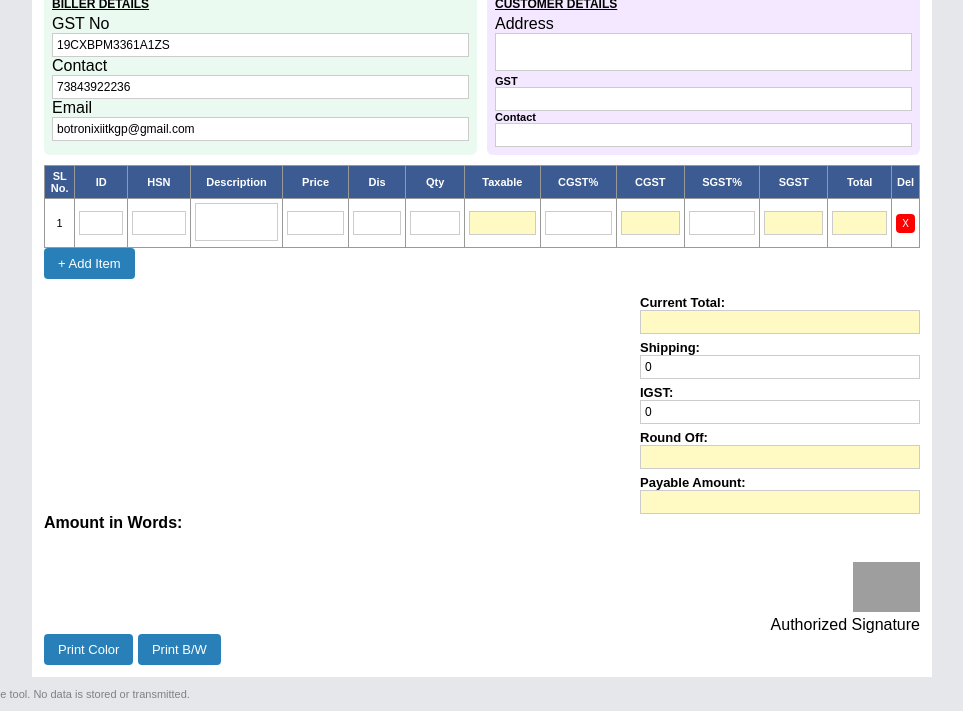
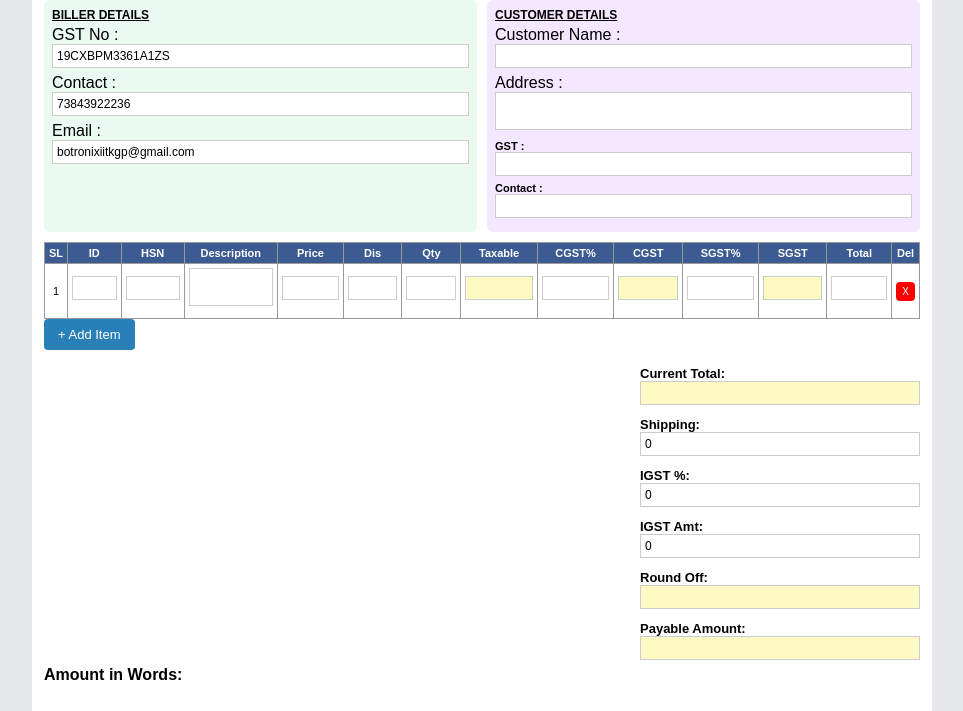
Before and after one commit to hscomputer2024/BotronixsIBill, a plain HTML site: page index.html in a window 1280 px wide. Shown: the part 154-865 px from the top of the page, without its empty margins (158-1121 px from the left). Drawn offline with Linux system fonts and the light colour scheme; grey boxes are pictures that could not be loaded.

Commit message:
Revise invoice HTML structure and styles
Updated the invoice layout and functionality, including improved styling and added fields for customer details.

```diff
--- a/index.html
+++ b/index.html
@@ -10,7 +10,6 @@
 body{font-family:Arial;margin:0;background:#e5e7eb}
 .container{max-width:900px;margin:auto;background:#fff;padding:12px}
 
-/* HEADER */
 .header{display:flex;justify-content:space-between;align-items:center}
 .brand{display:flex;align-items:center;gap:10px}
 .brand img{height:45px}
@@ -18,9 +17,8 @@ body{font-family:Arial;margin:0;background:#e5e7eb}
 
 .invoice-title{font-size:20px;color:#3b5b92;text-align:right}
 .small{font-size:12px}
-.center-input{ text-align:center; }
+.center-input{text-align:center}
 
-/* SECTION BOX */
 .section-box{padding:8px;border-radius:6px;margin-top:10px}
 .biller-box{background:#eafaf1}
 .customer-box{background:#f3e8ff}
@@ -30,7 +28,7 @@ body{font-family:Arial;margin:0;background:#e5e7eb}
 .flex{display:flex;gap:10px}
 .flex div{flex:1}
 
-input,textarea{width:100%;padding:4px;font-size:12px;border:1px solid #ccc}
+input,textarea{width:100%;padding:4px;font-size:12px;border:1px solid #ccc;margin-bottom:6px}
 textarea{resize:none}
 
 .readonly{background:#fff9c4}
@@ -56,6 +54,10 @@ button{padding:8px 14px;font-size:13px;border:none;border-radius:4px;background:
  input,textarea{border:none}
  .table th{background:#000 !important;color:#fff !important;font-weight:bold}
 }
+.label{
+    font-weight:bold;
+}
+
 </style>
 </head>
 
@@ -63,36 +65,41 @@ button{padding:8px 14px;font-size:13px;border:none;border-radius:4px;background:
 <div class="container" id="bill">
 
 <div class="header">
-<div class="brand">
-<img src="Botronixs_Logo.PNG" alt="logo">
+
+<div class="brand" style="flex-direction:column; align-items:flex-start;">
+<img src="Botronixs_Logo.PNG">
 <h1>Botronixs - Electronics Mart</h1>
+<span class="small">Invoice No:<br><input id="billNo" class="readonly center-input" readonly></span>
 </div>
+
 <div class="invoice-title">
 <b>INVOICE</b><br>
-<span class="small">Date:<br><input id="date" class="readonly center-input" readonly></span><br>
-<span class="small">Invoice No:<br><input id="billNo" class="readonly center-input" readonly></span>
+<span class="small">Date:<br><input id="date" class="readonly center-input" readonly></span>
 </div>
+
 </div>
 
 <div class="flex">
 <div class="section-box biller-box">
 <span class="label">BILLER DETAILS</span>
-<label>GST No</label>
-<input id="b_gst" value="19CXBPM3361A1ZS">
-<label>Contact</label>
-<input id="b_contact" value="73843922236">
-<label>Email</label>
-<input id="b_email" value="botronixiitkgp@gmail.com">
+<label>GST No :</label>
+<input value="19CXBPM3361A1ZS">
+<label>Contact :</label>
+<input value="73843922236">
+<label>Email :</label>
+<input value="botronixiitkgp@gmail.com">
 </div>
 
 <div class="section-box customer-box">
 <span class="label">CUSTOMER DETAILS</span>
-<label>Address</label>
+<label>Customer Name :</label>
+<input>
+<label>Address :</label>
 <textarea rows="2"></textarea>
 <div class="small-input">
-<label><b>GST</b></label>
+<label><b>GST : </b></label>
 <input>
-<label><b>Contact</b></label>
+<label><b>Contact : </b></label>
 <input>
 </div>
 </div>
@@ -101,7 +108,7 @@ button{padding:8px 14px;font-size:13px;border:none;border-radius:4px;background:
 <table class="table" id="items">
 <thead>
 <tr>
-<th>SL No.</th><th>ID</th><th>HSN</th><th>Description</th><th>Price</th><th>Dis</th><th>Qty</th>
+<th>SL</th><th>ID</th><th>HSN</th><th>Description</th><th>Price</th><th>Dis</th><th>Qty</th>
 <th>Taxable</th><th>CGST%</th><th>CGST</th><th>SGST%</th><th>SGST</th><th>Total</th><th>Del</th>
 </tr>
 </thead>
@@ -114,16 +121,15 @@ button{padding:8px 14px;font-size:13px;border:none;border-radius:4px;background:
 <div>
 <b>Current Total: <input id="subtotal" class="readonly" readonly></b>
 <b>Shipping: <input id="shipping" value="0"></b>
-<b>IGST: <input id="igst" value="0"></b>
+<b>IGST %: <input id="igst_p" value="0" oninput="calcIGST()"></b>
+<b>IGST Amt: <input id="igst" value="0" oninput="calcIGSTAmt()"></b>
 <b>Round Off: <input id="round" class="readonly" readonly></b>
 <b>Payable Amount: <input id="grand" class="readonly" readonly></b>
 </div>
 </div>
 
-<div class="section">
-<b>Amount in Words:</b>
-<div id="words" class="small"></div>
-</div>
+<div><b>Amount in Words:</b>
+<div id="words"></div></div>
 
 <div class="signature">
 <img src="https://upload.wikimedia.org/wikipedia/commons/thumb/3/3a/Signature_example.svg/512px-Signature_example.svg.png"><br>
@@ -134,9 +140,12 @@ Authorized Signature
 <button onclick="printBW()">Print B/W</button>
 
 </div>
-       <p style="font-size:11px;color:gray;">
-       This is a locally generated invoice tool. No data is stored or transmitted.
-       </p>
+
+        <p style="font-size:11px;color:gray;">
+        This is a locally generated invoice tool. No data is stored or transmitted.
+        </p>
+
+
 <script>
 function init(){
  document.getElementById('date').value=new Date().toLocaleDateString();
@@ -147,51 +156,116 @@ function init(){
 function addRow(){
  let tbody=document.querySelector('#items tbody');
  let row=tbody.insertRow();
- let rowIndex=tbody.rows.length;
+ let idx=tbody.rows.length;
 
- let cols=['sl','text','text','textarea','number','number','number','ro','number','ro','number','ro','ro','btn'];
+ let cols=['sl','text','text','textarea','number','number','number','ro','number','ro','number','ro','total','btn'];
+
  cols.forEach((t,i)=>{
   let c=row.insertCell();
-  if(t==='sl') c.innerText=rowIndex;
-  else if(t==='ro')c.innerHTML='<input class="readonly" readonly>';
-  else if(t==='textarea')c.innerHTML='<textarea rows="2" oninput="calc(this)"></textarea>';
-  else if(t==='btn')c.innerHTML='<button class="delete-btn" onclick="delRow(this)">X</button>';
-  else c.innerHTML=`<input type="${t}" oninput="calc(this)">`;
+
+  if(t==='sl') c.innerText=idx;
+
+  else if(t==='ro') c.innerHTML='<input class="readonly" readonly>';
+
+  else if(t==='total')
+    c.innerHTML='<input type="number" oninput="backCalc(this)">';
+
+  else if(t==='textarea')
+    c.innerHTML='<textarea rows="2" oninput="calc(this)"></textarea>';
+
+  else if(t==='btn')
+    c.innerHTML='<button class="delete-btn" onclick="delRow(this)">X</button>';
+
+  else
+    c.innerHTML=`<input type="${t}" oninput="calc(this)">`;
  });
 }
 
 function delRow(btn){
  btn.closest('tr').remove();
- reindex(); calcTotal();
+ reindex();
+ calcTotal();
 }
 
 function reindex(){
- document.querySelectorAll('#items tbody tr').forEach((r,i)=>r.cells[0].innerText=i+1);
+ document.querySelectorAll('#items tbody tr')
+ .forEach((r,i)=>r.cells[0].innerText=i+1);
 }
 
 function calc(el){
  let r=el.closest('tr');
+
  let price=+r.cells[4].children[0].value||0;
  let dis=+r.cells[5].children[0].value||0;
  let qty=+r.cells[6].children[0].value||0;
- let cg=+r.cells[8].children[0].value||0;
- let sg=+r.cells[10].children[0].value||0;
+
+ let cgP=+r.cells[8].children[0].value||0;
+ let sgP=+r.cells[10].children[0].value||0;
 
  let taxable=(price-dis)*qty;
- let cgst=taxable*cg/100;
- let sgst=taxable*sg/100;
- let total=taxable+cgst+sgst;
+
+ let cgAmt=taxable*cgP/100;
+ let sgAmt=taxable*sgP/100;
+
+ let total=taxable+cgAmt+sgAmt;
 
  r.cells[7].children[0].value=taxable.toFixed(2);
- r.cells[9].children[0].value=cgst.toFixed(2);
- r.cells[11].children[0].value=sgst.toFixed(2);
- r.cells[12].children[0].value=total.toFixed(2);
+ r.cells[9].children[0].value=cgAmt.toFixed(2);
+ r.cells[11].children[0].value=sgAmt.toFixed(2);
 
+ // ⚠️ important: update total only if user NOT editing it
+ if(document.activeElement !== r.cells[12].children[0]){
+   r.cells[12].children[0].value=total.toFixed(2);
+ }
+
+ calcTotal();
+}
+
+function backCalc(el){
+ let r=el.closest('tr');
+
+ let total=+r.cells[12].children[0].value||0;
+
+ let cgP=+r.cells[8].children[0].value||0;
+ let sgP=+r.cells[10].children[0].value||0;
+
+ let taxPercent = cgP + sgP;
+
+ let taxable = total / (1 + taxPercent/100);
+
+ let cgAmt = taxable * cgP / 100;
+ let sgAmt = taxable * sgP / 100;
+
+ let qty=+r.cells[6].children[0].value||1;
+
+ let price = taxable / qty;
+
+ // update values
+ r.cells[4].children[0].value=price.toFixed(2);
+ r.cells[7].children[0].value=taxable.toFixed(2);
+ r.cells[9].children[0].value=cgAmt.toFixed(2);
+ r.cells[11].children[0].value=sgAmt.toFixed(2);
+
+ calcTotal();
+}
+
+function calcIGST(){
+ let total=+document.getElementById('subtotal').value||0;
+ let p=+document.getElementById('igst_p').value||0;
+ document.getElementById('igst').value=(total*p/100).toFixed(2);
+ calcTotal();
+}
+
+function calcIGSTAmt(){
+ let total=+document.getElementById('subtotal').value||0;
+ let amt=+document.getElementById('igst').value||0;
+ document.getElementById('igst_p').value=((amt/total)*100||0).toFixed(2);
  calcTotal();
 }
 
 function calcTotal(){
  let sum=0;
+
  document.querySelectorAll('#items tbody tr').forEach(r=>{
   sum+=+r.cells[12].children[0].value||0;
  });
@@ -202,6 +276,7 @@ function calcTotal(){
  let igst=+document.getElementById('igst').value||0;
 
  let gross=sum+ship+igst;
+
  let rounded=Math.round(gross);
  let roundOff=(rounded-gross).toFixed(2);
 
@@ -213,17 +288,28 @@ function calcTotal(){
 function numberToWords(num){
  let a=['','One','Two','Three','Four','Five','Six','Seven','Eight','Nine','Ten','Eleven','Twelve','Thirteen','Fourteen','Fifteen','Sixteen','Seventeen','Eighteen','Nineteen'];
  let b=['','','Twenty','Thirty','Forty','Fifty','Sixty','Seventy','Eighty','Ninety'];
+
  if(num<20) return a[num];
  if(num<100) return b[Math.floor(num/10)]+' '+a[num%10];
  if(num<1000) return a[Math.floor(num/100)]+' Hundred '+numberToWords(num%100);
  if(num<100000) return numberToWords(Math.floor(num/1000))+' Thousand '+numberToWords(num%1000);
+
  return num;
 }
 
-['shipping','igst'].forEach(id=>document.getElementById(id).addEventListener('input',calcTotal));
+['shipping'].forEach(id=>{
+ document.getElementById(id).addEventListener('input',calcTotal);
+});
 
-function printColor(){document.body.classList.remove('bw');window.print();}
-function printBW(){document.body.classList.add('bw');window.print();}
+function printColor(){
+ document.body.classList.remove('bw');
+ window.print();
+}
+
+function printBW(){
+ document.body.classList.add('bw');
+ window.print();
+}
 
 init();
 </script>
```
